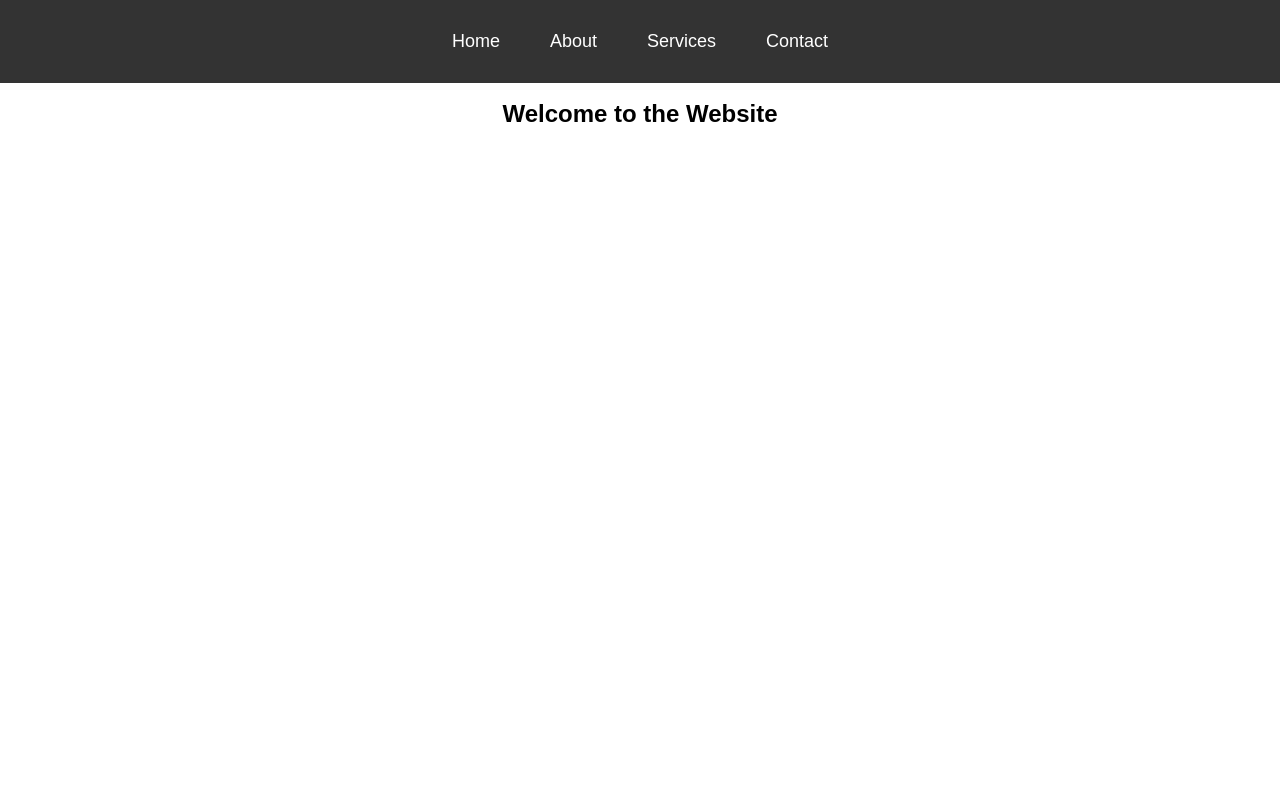
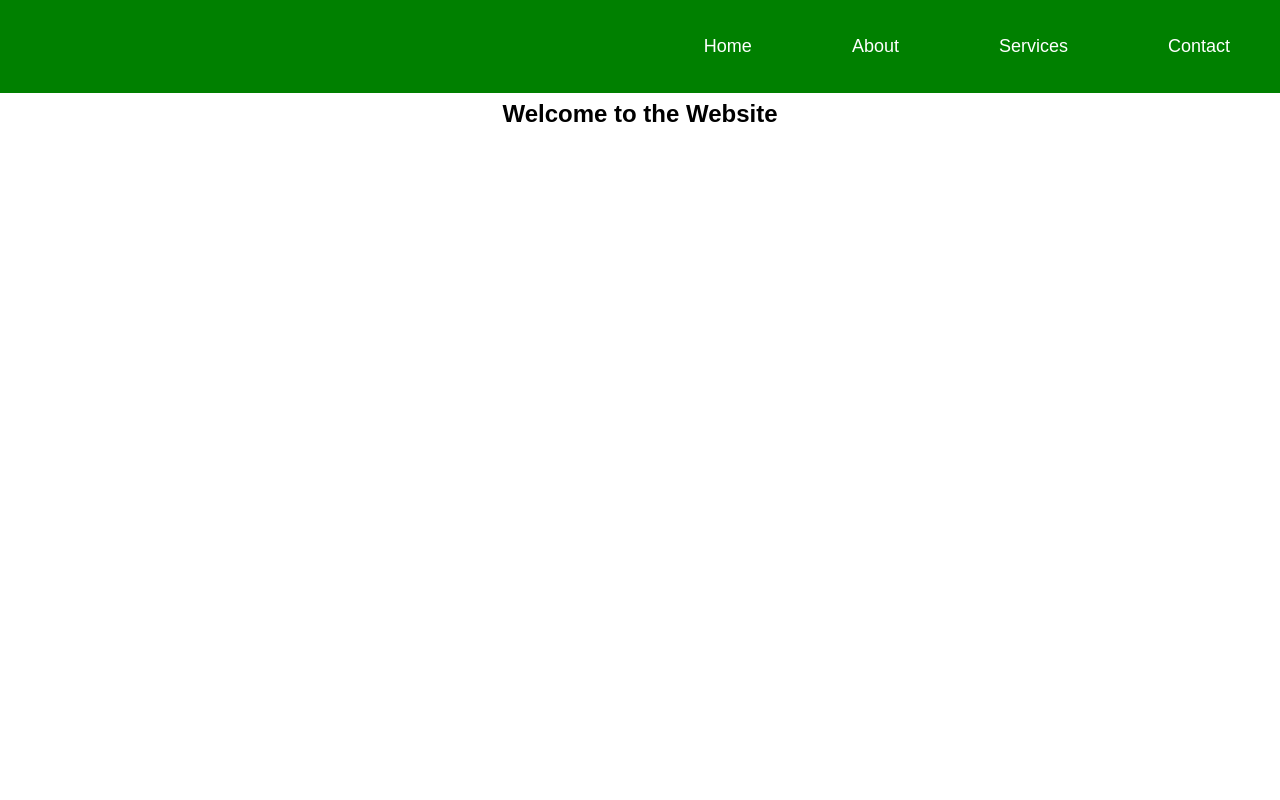
Before and after one commit to Amanueldaniel94/PRODIGY_WD_01, a plain HTML site: page index.html in a window 1280 px wide. Shown: the top 800 px of the page. Drawn offline with Linux system fonts and the light colour scheme.

Commit message:
about
3rd

```diff
--- a/style.css
+++ b/style.css
@@ -5,26 +5,27 @@ body {
     text-align: center;
 }
 
+
 /* Navigation Bar */
 nav {
     position: fixed;
     width: 100%;
     top: 0;
     left: 0;
-    background: #333;
-    padding: 15px 0;
+    background:green;
+    padding: 20px 0;
     transition: background 0.3s ease-in-out;
 }
 
 nav ul {
     list-style: none;
     display: flex;
-    justify-content: center;
+    justify-content:right;
     padding: 0;
 }
 
 nav ul li {
-    margin: 0 15px;
+    margin: 0 40px;
 }
 
 nav ul li a {
@@ -35,9 +36,10 @@ nav ul li a {
     transition: color 0.3s ease;
 }
 
+
 /* Hover effect: Change color when hovering over menu items */
 nav ul li a:hover {
-    color: yellow;
+    color:black;
 }
 
 /* Scroll effect: Change background color when scrolling */
```
Also changed, not shown: index.html (+3 -3 lines).
